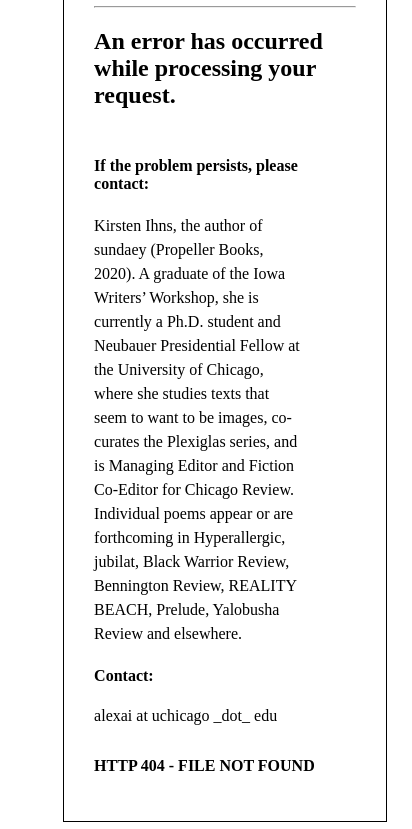
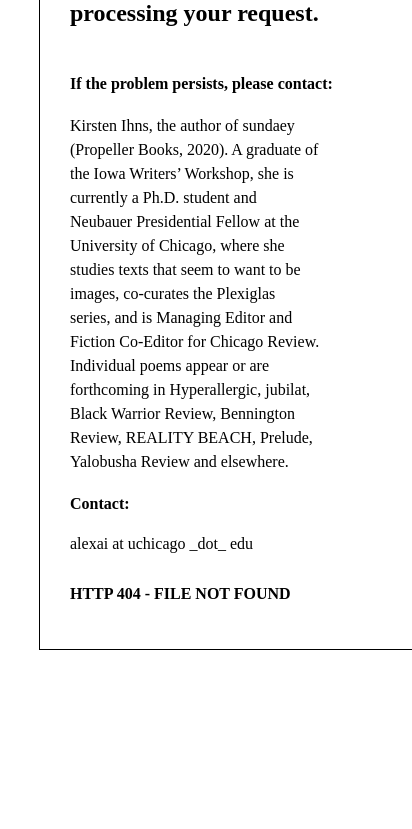
Before and after one commit to amandathedev/animation-test, a plain HTML site: page about/about.html in a window 390 px wide. Shown: the part 229-1058 px from the top of the page, 412 px wide, since content can reach past the window. After the commit the page ends 886 px from the top, so only its background shows below. Drawn offline with Linux system fonts and the light colour scheme.

Commit message:
responsive margins

```diff
--- a/about/about.css
+++ b/about/about.css
@@ -5,14 +5,37 @@
   margin-right: 10px;
 }
 
+body {
+  width: 100%;
+}
+
 #about-div {
+  width: 70%;
+  /* margin-left: 12vw; */
+  margin: 0 auto;
   margin-top: 7%;
-  width: 70%;
-  margin-left: 15%;
   outline: 1px solid black;
   padding: 30px;
   font-family: 'Times New Roman', Times, serif;
   font-weight: 100;
+}
+
+/* phones */
+@media only screen and (max-width: 600px) {
+  #about-div {
+    width: 60%;
+    margin: 0 auto;
+    margin-left: 2em;
+  }
+}
+
+/* tablets */
+@media only screen and (max-width: 900px) {
+  #about-div {
+    width: 80%;
+    margin: 0 auto;
+    margin-left: 2em;
+  }
 }
 
 #about-text {
```
